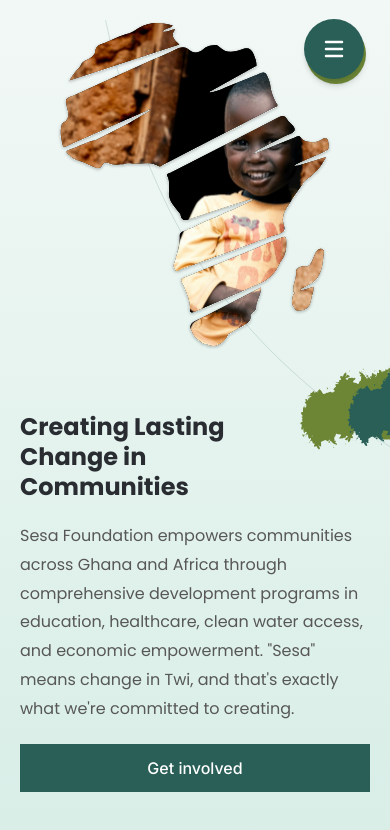
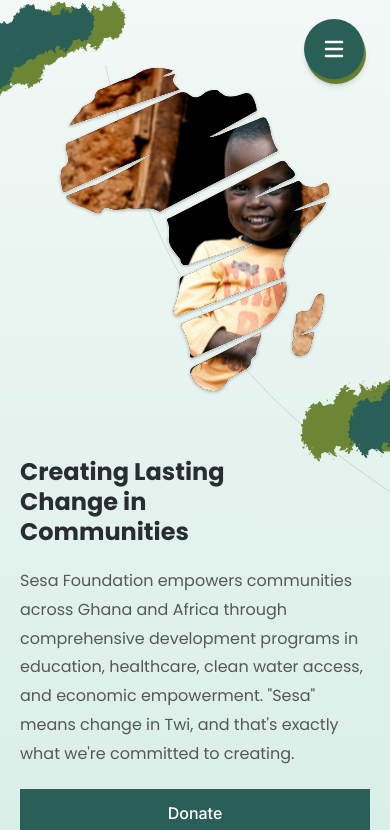
Before and after one commit to Milly1620/Dunia-foundation-frontend, a React (Vite) app: page / in a window 390 px wide. Shown: the top 830 px of the page. Built offline with nearby package versions, Linux system fonts and the light colour scheme.

Commit message:
feat: add mobile SVG asset for Hero component and update layout for improved responsiveness

```diff
--- a/src/components/Hero.tsx
+++ b/src/components/Hero.tsx
@@ -3,11 +3,12 @@
 import heroMini from "../assets/heromini.svg";
 import pathright from "../assets/pathright.svg";
 import pathleft from "../assets/pathleft.svg";
+import pathleftmobile from "../assets/heromobileleftpath.svg";
 import line from "../assets/Line.svg";
 
 const Hero = () => {
   return (
-    <div className="relative overflow-x-hidden bg-gradient-to-b from-[#F2F8F6] to-[#D8EEE7] p-5  md:pt-[72px] md:pb-[120px] flex justify-center items-center">
+    <div className="relative overflow-x-hidden bg-gradient-to-b from-[#F2F8F6] to-[#D8EEE7] p-5 pt-[65px] md:pt-[72px] md:pb-[120px] flex justify-center items-center">
       <div className="max-w-[1501px] md:px-5 flex flex-col md:flex-row justify-between items-center">
         <div className="block md:hidden mb-[61px] z-10">
           <img src={heroMini} alt="Hero" />
@@ -35,18 +36,15 @@
               size="md"
               className="w-full md:w-[211.5px]"
             >
-              Get involved
+              <span className="md:hidden">Donate</span>
+              <span className="hidden md:inline">Get involved</span>
             </Button>
           </div>
         </div>
         <div className="hidden md:block">
           <img src={heroImage} alt="Hero" />
         </div>
-        <img
-          src={line}
-          alt="Line"
-          className="absolute right-[-77px]"
-        />
+        <img src={line} alt="Line" className="absolute right-[-77px]" />
         <img
           src={pathright}
           alt="Path Right"
@@ -57,6 +55,11 @@
           alt="Path Left"
           className="hidden md:block absolute 2xl:bottom-[130px] md:bottom-[5px] lg:left-[-337px] md:left-[-437px]"
         />
+        <img
+          src={pathleftmobile}
+          alt="Path Left"
+          className="md:hidden block absolute left-0 top-0 "
+        />
       </div>
     </div>
   );
```
Also changed, not shown: src/assets/heromobileleftpath.svg (added).
